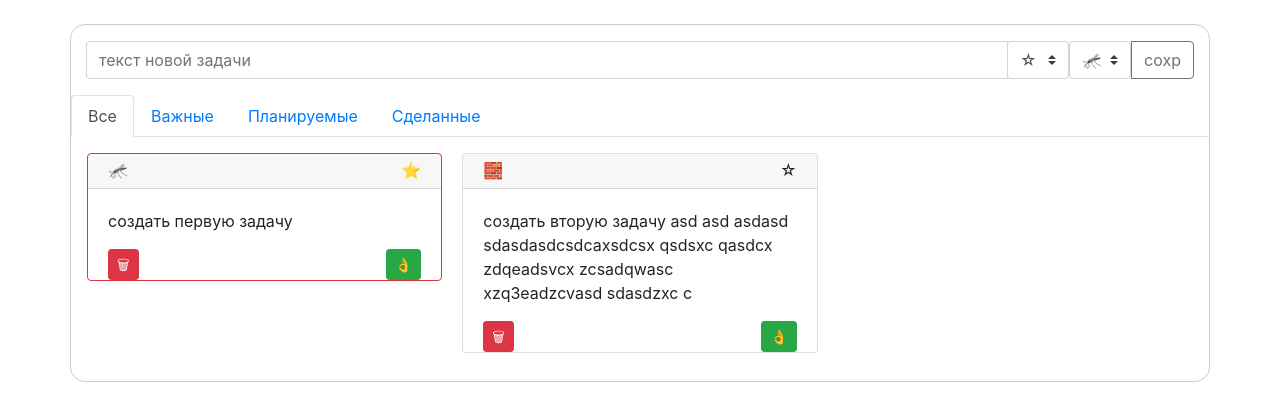
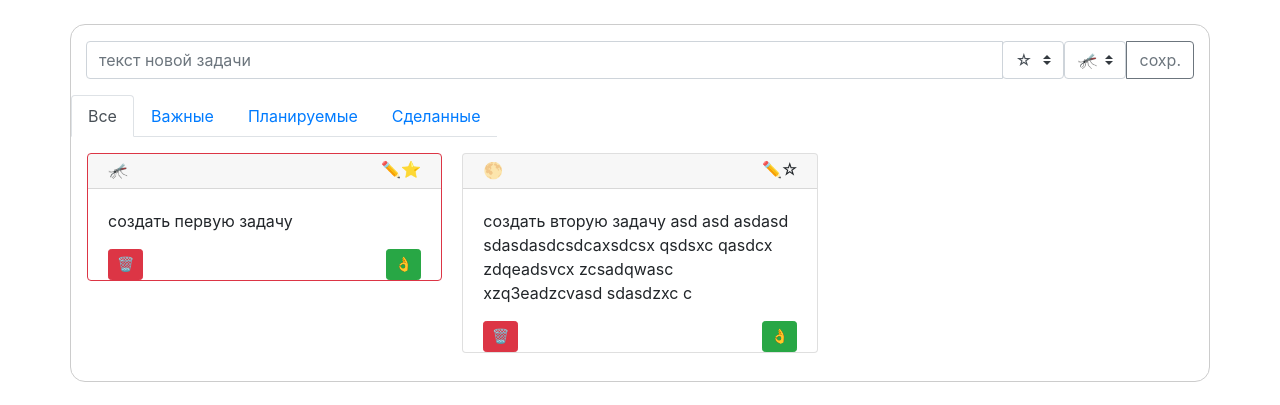
Before and after one commit to HackSpb/react_todolist, a React (Create React App) app: page / in a window 1280 px wide. Shown: the top 405 px of the page. Built offline with nearby package versions, Linux system fonts and the light colour scheme.

Commit message:
фильтр и изменение задач

```diff
--- a/src/App.css
+++ b/src/App.css
@@ -7,3 +7,8 @@
 .card-header  {
   height:35px;
 }
+
+.emoji {
+  font-family: "Noto Color Emoji", "Apple Color Emoji", "Segoe UI Emoji", Times, Symbola, Aegyptus, Code2000, Code2001, Code2002, Musica, serif, LastResort;
+  font-weight: bold;
+}
--- a/src/App.js
+++ b/src/App.js
@@ -1,43 +1,23 @@
 import React from 'react';
-import {Container,Row, Col, InputGroup, FormControl,Button, Form} from 'react-bootstrap';
+import {Container } from 'react-bootstrap';
 import List from './List.js';
 
 function App() {
+
   return (
     <>
     <Container className="my-4">
-      <Row>
-        <Col>
-        <InputGroup className="my-3">
-          <FormControl placeholder="текст новой задачи" />
-            <InputGroup.Append>
-            <Form.Control as="select" custom>
-              <option> ☆ </option>
-              <option> ⭐ </option>
-            </Form.Control>
-              <Form.Control as="select" custom>
-                <option>🦟 </option>
-                <option>🌕 </option>
-                <option>🌷</option>
-                <option>⁉</option>
-                <option>🦄</option>
-              </Form.Control>
-              <Button variant="outline-secondary">сохр</Button>
-            </InputGroup.Append>
-          </InputGroup>
-        </Col>
-      </Row>
-      <Row>
+
         <List />
-      </Row>
+
     </Container>
     <Container className="my-4">
       <ul>* Описание видов задач:
-        <li> 🦟 - мухи. Их надо быстро прихлопывать в начале дня, чтобы не надоедали.</li>
-        <li> 🌕 - большая голова сыра ("слоны"). Ее за раз не проглотить - делите по порциям или "выедайте" наиболее удобные для решения куски.</li>
-        <li> 🌷 - цветы. Приятные задачи, которые тоже должны быть в каждом дне и радовать нас. Не забывайте их включать в план для поднятия настроения. </li>
-        <li> ⁉ - вопросы. С ними не всё понятно - надо принимать решение. Соберитесь с духом и приступайте с нужным настроем.</li>
-        <li> 🦄 - единороги. Заветные, но неконкретные мечты, наровящие затеряться среди буднечных дел. Помните о главном и переводите их разряд "сыров"! </li>
+        <li> <span role="img" aria-label="fly">🦟</span> - мухи. Их надо быстро прихлопывать в начале дня, чтобы не надоедали.</li>
+        <li> <span role="img" aria-label="cheese">🌕</span> - большая голова сыра ("слоны"). Ее за раз не проглотить - делите по порциям или "выедайте" наиболее удобные для решения куски.</li>
+        <li> <span role="img" aria-label="flower">🌷</span> - цветы. Приятные задачи, которые тоже должны быть в каждом дне и радовать нас. Не забывайте их включать в план для поднятия настроения. </li>
+        <li> <span role="img" aria-label="question">⁉</span> - вопросы. С ними не всё понятно - надо принимать решение. Соберитесь с духом и приступайте с нужным настроем.</li>
+        <li> <span role="img" aria-label="unicorn"> 🦄</span> - единороги. Заветные, но неконкретные мечты, наровящие затеряться среди буднечных дел. Помните о главном и переводите их разряд "сыров"! </li>
 
       </ul>
     </Container>
--- a/src/List.js
+++ b/src/List.js
@@ -1,69 +1,124 @@
 import React from 'react';
-import {Card, CardColumns, Button, Nav} from 'react-bootstrap';
+import {Card, CardColumns, Button, Nav, Row,Col, InputGroup, FormControl, Form} from 'react-bootstrap';
 //задание компонента через класс
 class List extends React.Component {
   constructor(props) {
   		super(props); //вызвать конструктор наследуемого класса, те React.Component
 
   		this.state = {
+        edited: null,
         filter:'all',
   			tasks: [
             {text:"создать первую задачу", kind:'🦟', important: 1, date: new Date().getTime() },
-            {text:"создать вторую задачу asd asd asdasd sdasdasdcsdcaxsdcsx qsdsxc qasdcx zdqeadsvcx zcsadqwasc xzq3eadzcvasd   sdasdzxc c", kind:'🧱', important: 0, date: new Date().getTime() }]
+            {text:"создать вторую задачу asd asd asdasd sdasdasdcsdcaxsdcsx qsdsxc qasdcx zdqeadsvcx zcsadqwasc xzq3eadzcvasd   sdasdzxc c", kind:'🌕', important: 0, date: new Date().getTime() }]
   		};
+
+    this.input = React.createRef();
+    this.kind = React.createRef();
   	}
-  handleClick(e,id,field,value){
-     e.persist()//заякорим событие, чтобы оно не обнулялось
+
+
+
+  changeState(key, value){
+      if(key === 'filter'){
+        let filter = value;
+        this.setState({filter});
+      }else if(key === 'edited'){
+        let edited = value;
+        this.setState({edited});
+      }
+
+    }
+
+  setTaskField(id,field,value){
+    //if(!id) id= this.state.edited
+    console.log(id);
     console.log(field);
-    console.log(value);
     let tasks = this.state.tasks.slice();
     if(field === 'delete'){
       tasks.splice(id,1);
     }else{
       tasks[id][field] = value;
     }
-    console.log({tasks});
     this.setState({tasks});
   }
 
+
   render(){
 
-      let list = this.state.tasks.map((item,index) => {return (
+      let list = this.state.tasks.map((item,index) => {
+        if(this.state.filter === 'important' && !item.important) {return false;}
+        else if(this.state.filter === 'plans' && item.finished) {return false;}
+        else if(this.state.filter === 'finished' && !item.finished) {return false;}
+        return (
         <Card key={index} border={item.important && 'danger'} text={item.finished && 'success'} bg={item.finished && 'light'}>
           <Card.Header className="py-1">
             <div className="float-left" >{item.kind}</div>
-            <div className="importantBlock float-right" onClick={(e)=>this.handleClick(e,index,'important', !item.important)}>{item.important  ? '⭐'  : '☆' }</div>
+            <div className="importantBlock float-right emoji" onClick={()=>this.setTaskField(index,'important', !item.important)}>{item.important  ? '⭐'  : '☆' }</div>
+            <div className="importantBlock float-right emoji" onClick={()=>this.setState({edited:index})}> ✏ </div>
+
+
           </Card.Header>
           <Card.Body>
             <Card.Text>{item.text}</Card.Text>
-            <Button size="sm" variant="danger" className="float-left" onClick={(e)=>this.handleClick(e,index,'delete', true)}><span role="img" aria-label="ok">🗑</span></Button>
+            <Button size="sm" variant="danger" className="float-left emoji" onClick={()=>this.setTaskField(index,'delete', true)}><span role="img" aria-label="ok">🗑</span></Button>
 
-            <Button size="sm" variant="success" className="float-right" onClick={(e)=>this.handleClick(e,index,'finished', !item.finished)}><span role="img" aria-label="ok">👌</span></Button>
+            <Button size="sm" variant="success" className="float-right emoji" onClick={()=>this.setTaskField(index,'finished', !item.finished)}><span role="img" aria-label="ok">👌</span></Button>
           </Card.Body>
         </Card>
       )});
 
+    let taskEdited=(this.state.edited!==null)?this.state.tasks[this.state.edited] : {important:'',kind:''};
+
 
     return (
-         <div>
+
+      <>
+      <Row>
+        <Col>
+        <InputGroup className="my-3">
+
+          <Form.Control placeholder='текст новой задачи'
+            value={taskEdited.text? taskEdited.text: null}
+            onChange={(e)=>this.setTaskField(this.state.edited,'text', e.target.value)}
+          />
+            <InputGroup.Append>
+            <Form.Control as="select" custom onChange={(e)=>this.setTaskField(this.state.edited,'important', (e.target.value=='⭐'?1:0))}>
+              <option > ☆ </option>
+              <option selected={taskEdited.important && true}>⭐</option>
+            </Form.Control>
+              <Form.Control as="select" custom  onChange={(e)=>this.setTaskField(this.state.edited,'kind', e.target.value)}>
+                <option selected={taskEdited.kind=='🦟' && 'selected'}>🦟</option>
+                <option selected={taskEdited.kind=='🌕' && 'selected'}>🌕</option>
+                <option selected={taskEdited.kind=='🌷' && 'selected'}>🌷</option>
+                <option selected={taskEdited.kind=='⁉' && 'selected'}>⁉</option>
+                <option selected={taskEdited.kind=='🦄' && 'selected'} >🦄</option>
+              </Form.Control>
+              <Button variant="outline-secondary">сохр.</Button>
+            </InputGroup.Append>
+          </InputGroup>
+        </Col>
+      </Row>
+      <Row>
          <Nav variant="tabs" defaultActiveKey="#all">
           <Nav.Item>
-            <Nav.Link href="#all"> Все </Nav.Link>
+            <Nav.Link href="#all" onClick={()=>this.changeState('filter','all')}> Все </Nav.Link>
           </Nav.Item>
           <Nav.Item>
-            <Nav.Link eventKey="link-1"> Важные </Nav.Link>
+            <Nav.Link href="#important" onClick={()=>this.changeState('filter','important')}> Важные </Nav.Link>
           </Nav.Item>
           <Nav.Item>
-            <Nav.Link eventKey="link-2"> Планируемые</Nav.Link>
+            <Nav.Link href="#plans" onClick={()=>this.changeState('filter','plans')}> Планируемые</Nav.Link>
           </Nav.Item>
           <Nav.Item>
-            <Nav.Link eventKey="link-3"> Сделанные </Nav.Link>
+            <Nav.Link href="#finished" onClick={()=>this.changeState('filter','finished')}> Сделанные </Nav.Link>
           </Nav.Item>
         </Nav>
          <CardColumns className="m-3">
            {list}
         </CardColumns>
-         </div>
+      </Row>
+      </>
        );
      }
 
```
